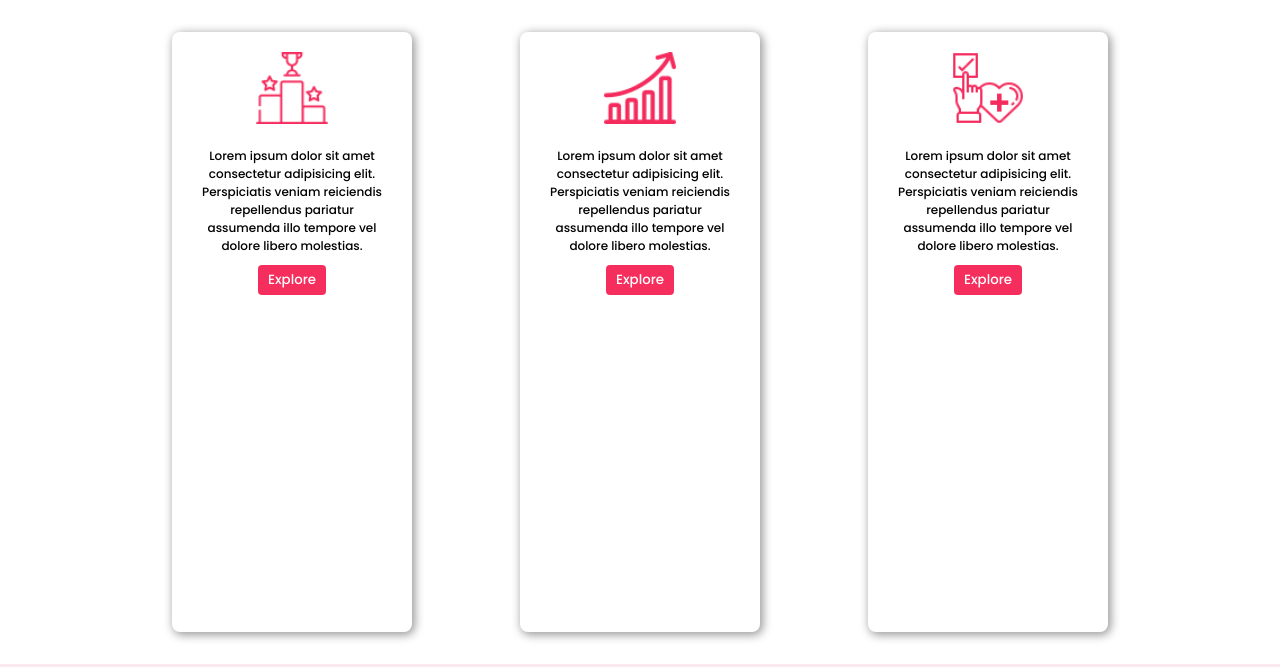
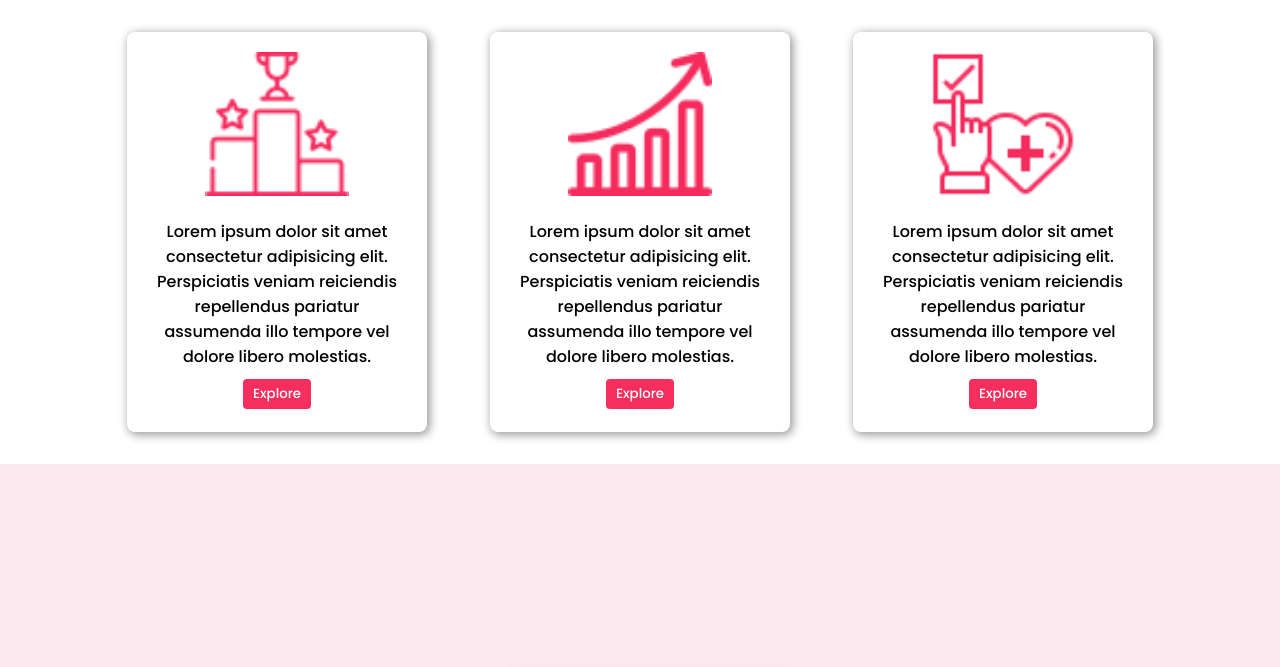
Before and after one commit to shrutipanjwani/web_elements, a plain HTML site: page Cards/index.html in a window 1280 px wide. Shown: the top 667 px of the page. Drawn offline with Linux system fonts and the light colour scheme.

Commit message:
simple card and foldable cards

```diff
--- a/Cards/style.css
+++ b/Cards/style.css
@@ -22,9 +22,9 @@ body {
 	padding: 20px 30px;
 	margin-top: 2rem;
 	box-shadow: 2px 2px 10px 1px rgba(0, 0, 0, 0.4);
-	width: 240px;
+	width: 300px;
 	border-radius: 8px;
-	height: 75vh;
+	height: 50vh;
 	transition: all 0.2s ease-in-out;
 }
 
@@ -33,7 +33,7 @@ body {
 }
 
 .simple-card p {
-	font-size: 12px;
+	font-size: 16px;
 }
 
 .img-container {
@@ -41,7 +41,7 @@ body {
 }
 
 .img-container img {
-	width: 40%;
+	width: 60%;
 	margin-bottom: 1rem;
 }
 
```
